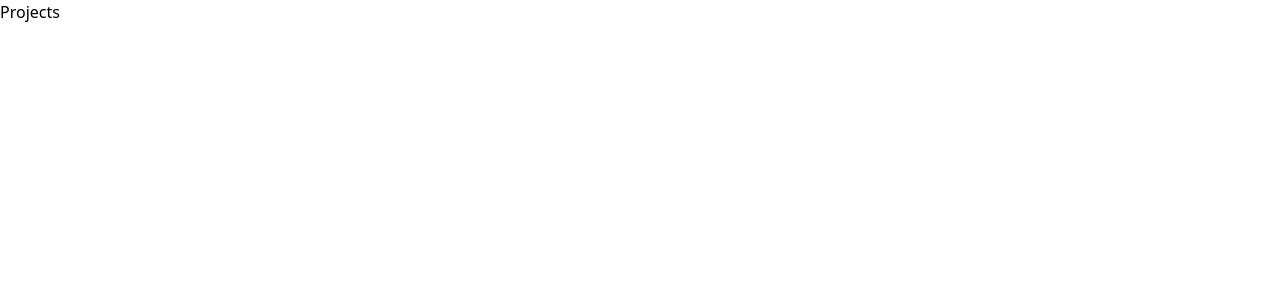
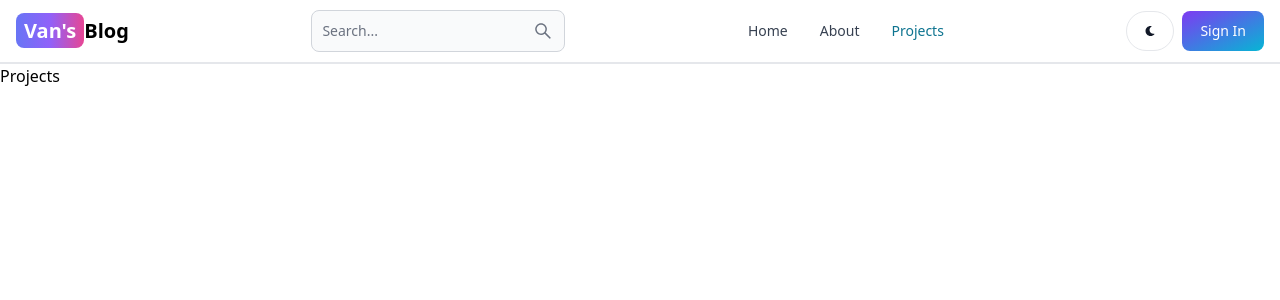
Before and after one commit to 0x476569636f/mern-blog-2, a React (Vite) app in the folder client/: page /projects in a window 1280 px wide. Shown: the top 300 px of the page. Built offline with nearby package versions, Linux system fonts and the light colour scheme.

Commit message:
Create Header section

```diff
--- a/client/src/App.jsx
+++ b/client/src/App.jsx
@@ -5,10 +5,12 @@
 import SignUp from "./pages/SignUp";
 import Dashboard from "./pages/Dashboard";
 import Projects from "./pages/Projects";
+import Header from "./components/Header";
 
 function App() {
   return (
     <BrowserRouter>
+      <Header />
       <Routes>
         <Route path="/" element={<Home />} />
         <Route path="/about" element={<About />} />
--- /dev/null
+++ b/client/src/components/Header.jsx
@@ -0,0 +1,54 @@
+import { Button, Navbar, TextInput } from "flowbite-react";
+import { Link, useLocation } from "react-router-dom";
+import { AiOutlineSearch } from "react-icons/ai";
+import { FaMoon } from "react-icons/fa";
+
+function Header() {
+  const path = useLocation().pathname;
+  return (
+    <Navbar className="border-b-2">
+      <Link
+        to={"/"}
+        className="self-center whitespace-nowrap text-sm sm:text-xl font-semibold dark:text-white"
+      >
+        <span className="px-2 py-1 bg-gradient-to-r from-indigo-500 via-purple-500 to-pink-500 rounded-lg text-white">
+          Van's
+        </span>
+        Blog
+      </Link>
+      <form>
+        <TextInput
+          type="text"
+          placeholder="Search..."
+          rightIcon={AiOutlineSearch}
+          className="hidden lg:inline"
+        />
+      </form>
+      <Button className="w-12 h-10 lg:hidden" color={"gray"} pill>
+        <AiOutlineSearch />
+      </Button>
+      <div className="flex gap-2 md:order-2">
+        <Button className="w-12 h-10 hidden sm:inline" color={"gray"} pill>
+          <FaMoon />
+        </Button>
+        <Link to={"/sign-in"}>
+          <Button gradientDuoTone={"purpleToBlue"}>Sign In</Button>
+        </Link>
+        <Navbar.Toggle />
+      </div>
+      <Navbar.Collapse>
+        <Navbar.Link active={path === "/"} as={"div"}>
+          <Link to={"/"}>Home</Link>
+        </Navbar.Link>
+        <Navbar.Link active={path === "/about"} as={"div"}>
+          <Link to={"/about"}>About</Link>
+        </Navbar.Link>
+        <Navbar.Link active={path === "/projects"} as={"div"}>
+          <Link to={"/projects"}>Projects</Link>
+        </Navbar.Link>
+      </Navbar.Collapse>
+    </Navbar>
+  );
+}
+
+export default Header;
```
